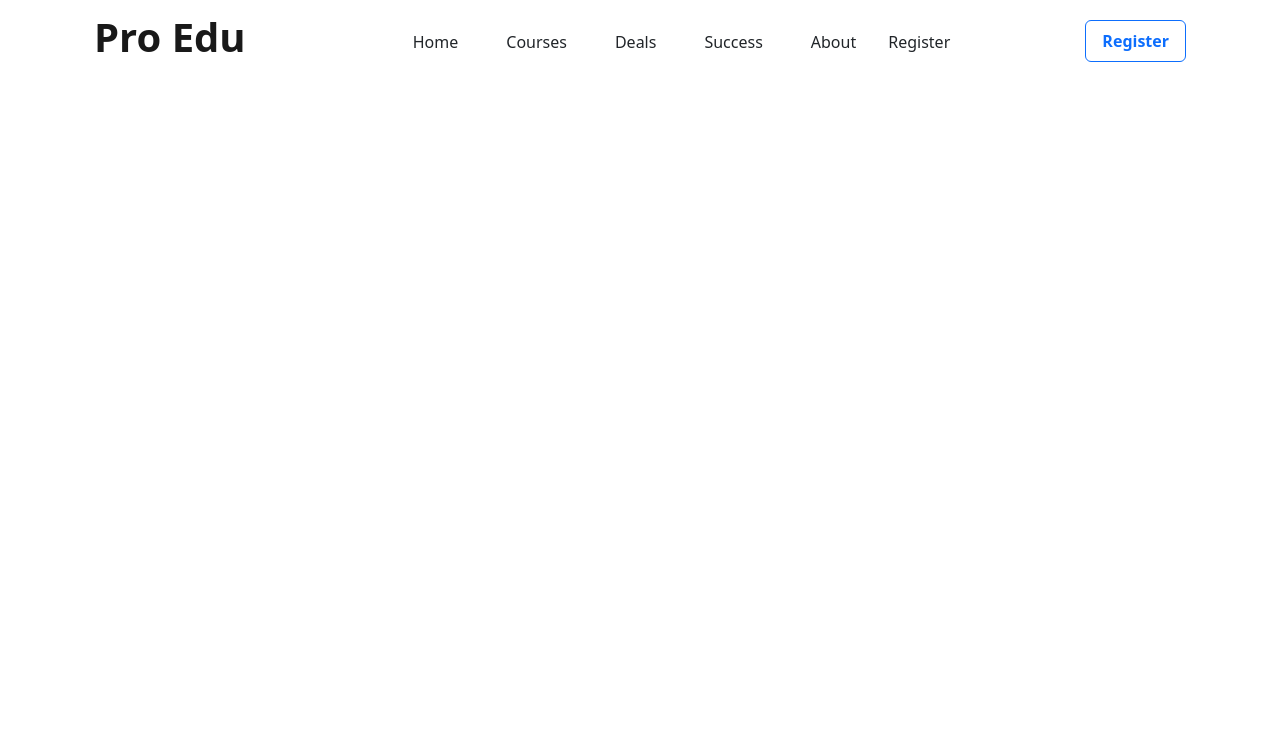
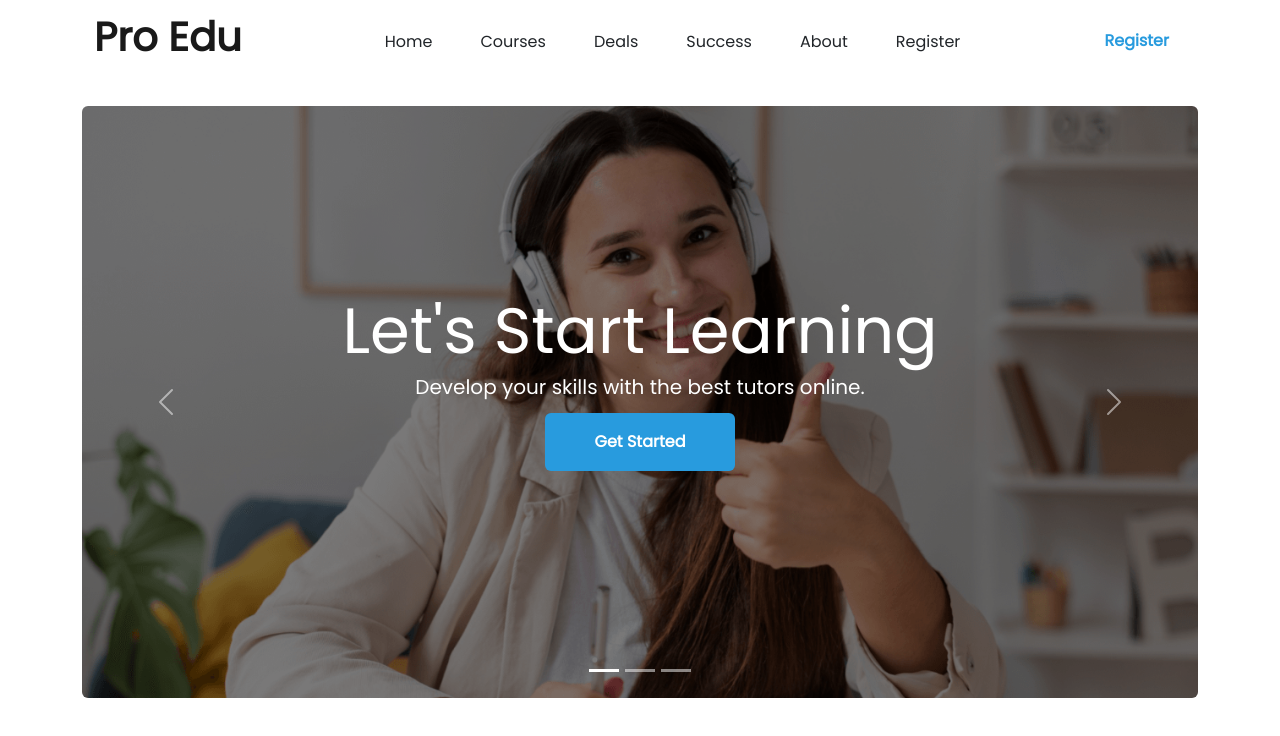
Before and after one commit to SojibRoy/assignment-three, a plain HTML site: page index.html in a window 1280 px wide. Drawn offline with nearby package versions, Linux system fonts and the light colour scheme.

Commit message:
banner-done

```diff
--- /dev/null
+++ b/css/style.css
@@ -0,0 +1,29 @@
+@import url('https://fonts.googleapis.com/css2?family=Poppins&display=swap');
+
+ body{
+    font-family: 'Poppins', sans-serif;
+ }
+
+.carousel-item:after {
+    content:"";
+    display:block;
+    position:absolute;
+    top:0;
+    bottom:0;
+    left:0;
+    right:0;
+    background:rgba(0,0,0,0.5);
+  }
+
+.zdex{
+    z-index: 1;
+}
+
+.text-edu{
+    color: #289BDE;
+}
+
+.btn-edu{
+    background-color: #289BDE;
+    color: white;
+}
--- a/index.html
+++ b/index.html
@@ -7,10 +7,13 @@
     <title>Eddison's-Desk</title>
     <!-- Bootstrap CDN -->
     <link href="https://cdn.jsdelivr.net/npm/bootstrap@5.2.0/dist/css/bootstrap.min.css" rel="stylesheet" integrity="sha384-gH2yIJqKdNHPEq0n4Mqa/HGKIhSkIHeL5AyhkYV8i59U5AR6csBvApHHNl/vI1Bx" crossorigin="anonymous">
+    <!-- StyleSheet -->
+    <link rel="stylesheet" href="/css/style.css">
 </head>
 <body>
-  <header class="container">
+  <header >
     <!-- Navigation bar start -->
+    <section class="container mb-4">
       <nav class="navbar navbar-expand-lg">
         <div class="container-fluid">
           <a class="navbar-brand fw-bold" href="#"><h1 class="fw-bold">Pro Edu</h1></a>
@@ -35,15 +38,71 @@
               <a class="nav-link text-dark mx-3" href="#">About</a>
             </li>
             <li class="nav-item">
-              <a class="nav-link text-dark" href="#" >Register</a>
+              <a class="nav-link text-dark mx-3" href="#" >Register</a>
             </li>
           </ul>
-            <a class="btn btn-outline-primary bg-white text-primary px-3 py-2 fw-bold" type="submit" href="#register">Register</a>
+          <a class="btn text-edu bg-white px-3 py-2 fw-bold" type="submit" href="#register">Register</a>
         </div>
       </div>
     </nav>
+  </section>
+  <!-- Navigation bar End -->
+ <!-- Banner Start -->
+  <section class="container">
+
+    <div id="carouselExampleCaptions" class="carousel slide" data-bs-ride="false">
+      <div class="carousel-indicators">
+        <button type="button" data-bs-target="#carouselExampleCaptions" data-bs-slide-to="0" class="active" aria-current="true" aria-label="Slide 1"></button>
+        <button type="button" data-bs-target="#carouselExampleCaptions" data-bs-slide-to="1" aria-label="Slide 2"></button>
+        <button type="button" data-bs-target="#carouselExampleCaptions" data-bs-slide-to="2" aria-label="Slide 3"></button>
+      </div>
+      <div class="carousel-inner rounded-2">
+        <div class="carousel-item active">
+          <img src="./img/cover/cover-1.png" class="d-block w-100 img-fluid" alt="...">
+          <div class="carousel-caption zdex d-flex justify-content-center align-items-center h-100 lh-1">
+            <div>
+              <h1 class="display-3">Let's Start Learning
+              </h1>
+              <p class="fs-5">Develop your skills with the best tutors online.</p>
+              <button href="#" class="btn btn-edu fs-6 fw-bold px-5 py-3">Get Started</button>
+             </div>
+          </div>
+        </div>
+        <div class="carousel-item">
+          <img src="./img/cover/cover-2.jpg" class="d-block w-100 img-fluid" alt="...">
+          <div class="carousel-caption zdex d-flex justify-content-center align-items-center h-100 lh-1">
+            <div>
+              <h1 class="display-3">Let's Start Learning
+              </h1>
+              <p class="fs-5">Develop your skills with the best tutors online.</p>
+              <button href="#" class="btn btn-edu fs-6 fw-bold px-5 py-3">Get Started</button>
+             </div>
+          </div>
+        </div>
+        <div class="carousel-item">
+          <img src="./img/cover/cover-3.jpg" class="d-block w-100 img-fluid" alt="...">
+          <div class="carousel-caption zdex d-flex justify-content-center align-items-center h-100 lh-1">
+            <div>
+              <h1 class="display-3">Let's Start Learning
+              </h1>
+              <p class="fs-5">Develop your skills with the best tutors online.</p>
+              <button href="#" class="btn btn-edu fs-6 fw-bold px-5 py-3">Get Started</button>
+             </div>
+          </div>
+        </div>
+
+      </div>
+      <button class="carousel-control-prev" type="button" data-bs-target="#carouselExampleCaptions" data-bs-slide="prev">
+        <span class="carousel-control-prev-icon" aria-hidden="true"></span>
+        <span class="visually-hidden">Previous</span>
+      </button>
+      <button class="carousel-control-next" type="button" data-bs-target="#carouselExampleCaptions" data-bs-slide="next">
+        <span class="carousel-control-next-icon" aria-hidden="true"></span>
+        <span class="visually-hidden">Next</span>
+      </button>
+    </div>
+  </section>
   </header>
-<!-- Navigation bar End -->
 
 <!-- Bootstrap CDN -->
     <script src="https://cdn.jsdelivr.net/npm/bootstrap@5.2.0/dist/js/bootstrap.bundle.min.js" integrity="sha384-A3rJD856KowSb7dwlZdYEkO39Gagi7vIsF0jrRAoQmDKKtQBHUuLZ9AsSv4jD4Xa" crossorigin="anonymous"></script>
```
Also changed, not shown: img/cover/cover-2.jpg. Lines whose indentation alone changed are shown as unchanged.
